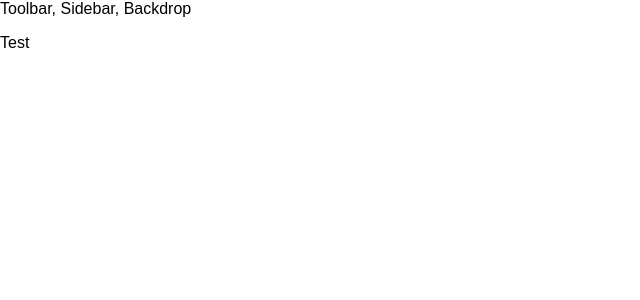
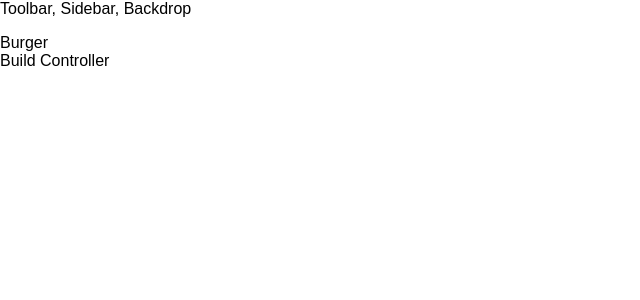
Before and after one commit to RahulPol/react-complete-guide, a React app in the folder project/burger-builder/: page / in a window 1280 px wide. Shown: the top 300 px of the page, without its empty margins (0-640 px from the left). Built offline with nearby package versions, Linux system fonts and the light colour scheme.

Commit message:
Section-8-tut-125 Created BurgerBuilder container component Integrated it in Layout component

```diff
--- a/project/burger-builder/src/App.js
+++ b/project/burger-builder/src/App.js
@@ -1,12 +1,14 @@
 import React, { Component } from "react";
+
 import Layout from "./components/Layout";
+import BurgerBuilder from "./containers/BurgerBuilder/BurgerBuilder";
 
 class App extends Component {
   render() {
     return (
       <div>
         <Layout>
-          <p>Test</p>
+          <BurgerBuilder />
         </Layout>
       </div>
     );
--- /dev/null
+++ b/project/burger-builder/src/components/Layout.css
@@ -0,0 +1,3 @@
+.Content {
+  margin-top: 16px;
+}
--- a/project/burger-builder/src/components/Layout.js
+++ b/project/burger-builder/src/components/Layout.js
@@ -1,10 +1,12 @@
 import React from "react";
+
 import Aux from "./../hoc/Auxiliary";
+import classes from "./Layout.css";
 
 const Layout = (props) => (
   <Aux>
     <div>Toolbar, Sidebar, Backdrop</div>
-    <main>{props.children}</main>
+    <main className={classes.Content}>{props.children}</main>
   </Aux>
 );
 
--- /dev/null
+++ b/project/burger-builder/src/containers/BurgerBuilder/BurgerBuilder.js
@@ -0,0 +1,16 @@
+import React, { Component } from "react";
+
+import Aux from "../../hoc/Auxiliary";
+
+class BurgerBuilder extends Component {
+  render() {
+    return (
+      <Aux>
+        <div>Burger</div>
+        <div>Build Controller</div>
+      </Aux>
+    );
+  }
+}
+
+export default BurgerBuilder;
```
